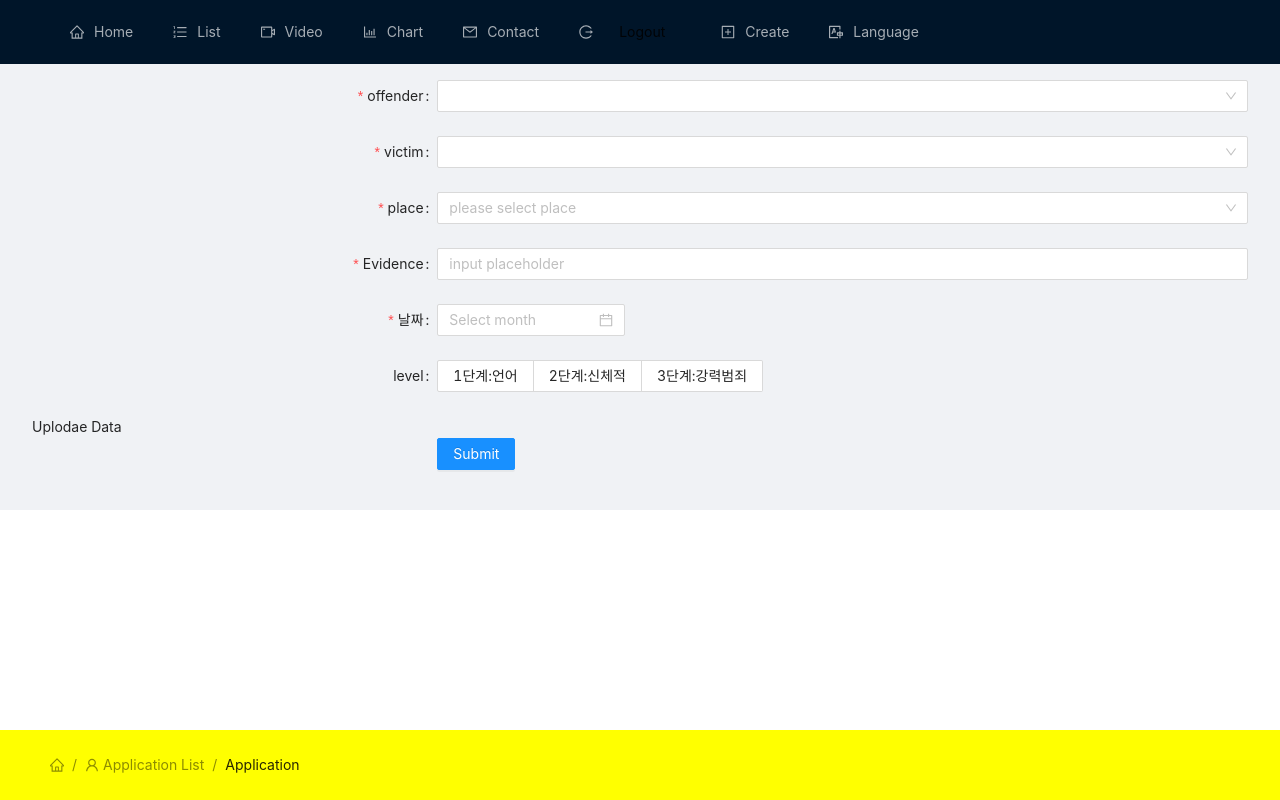
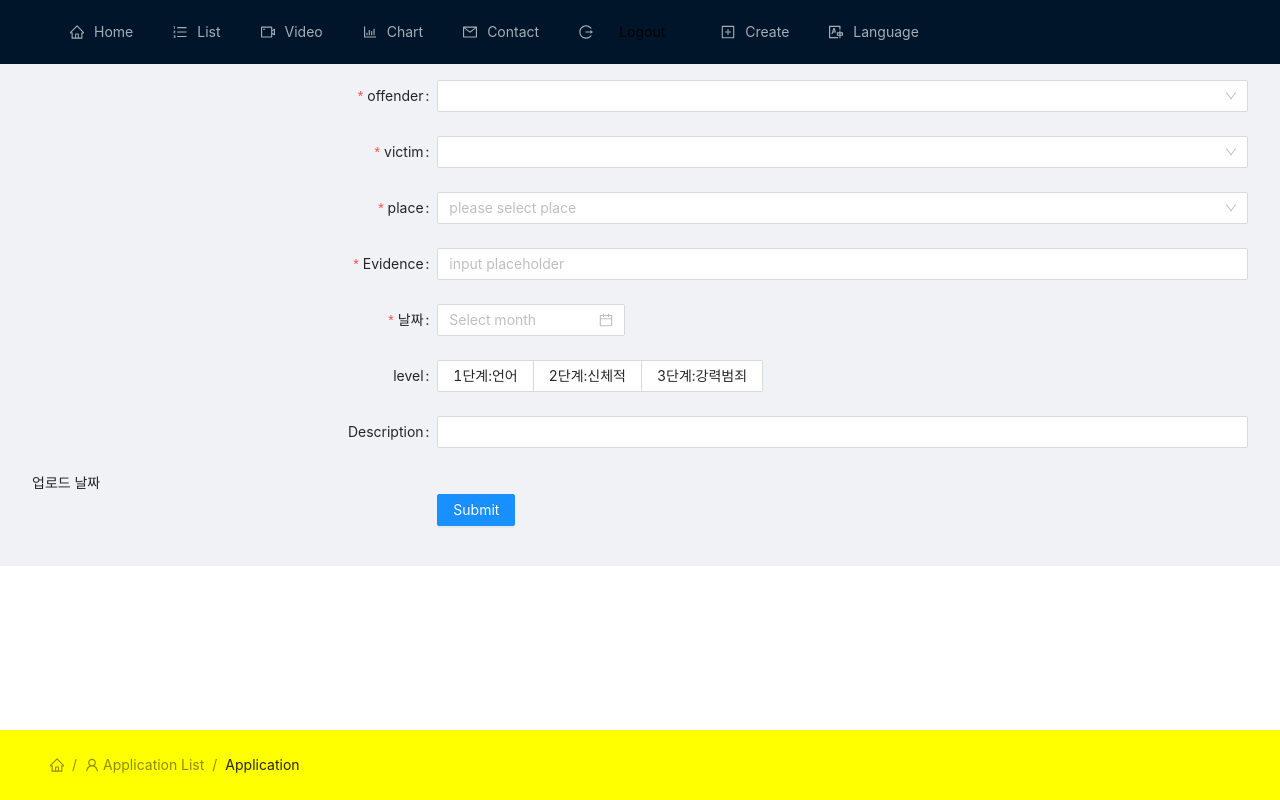
Before and after one commit to de24world/racism-report, a Next.js app: page /create in a window 1280 px wide. Built offline with nearby package versions, Linux system fonts and the light colour scheme; no server answers; the database is empty; sample sign-in values are in the browser's storage.

Commit message:
description in createform add

```diff
--- a/src/components/CreateForm.tsx
+++ b/src/components/CreateForm.tsx
@@ -195,7 +195,10 @@ const CreateForm = (props: Props) => {
             <Radio.Button value="third">3단계:강력범죄</Radio.Button>
           </Radio.Group>
         </Form.Item>
-        Uplodae Data
+        <Form.Item name="설명" label="Description">
+          <Input />
+        </Form.Item>
+        업로드 날짜
         <Form.Item wrapperCol={{ ...layout.wrapperCol, offset: 8 }}>
           <Button type="primary" htmlType="submit">
             Submit
```
